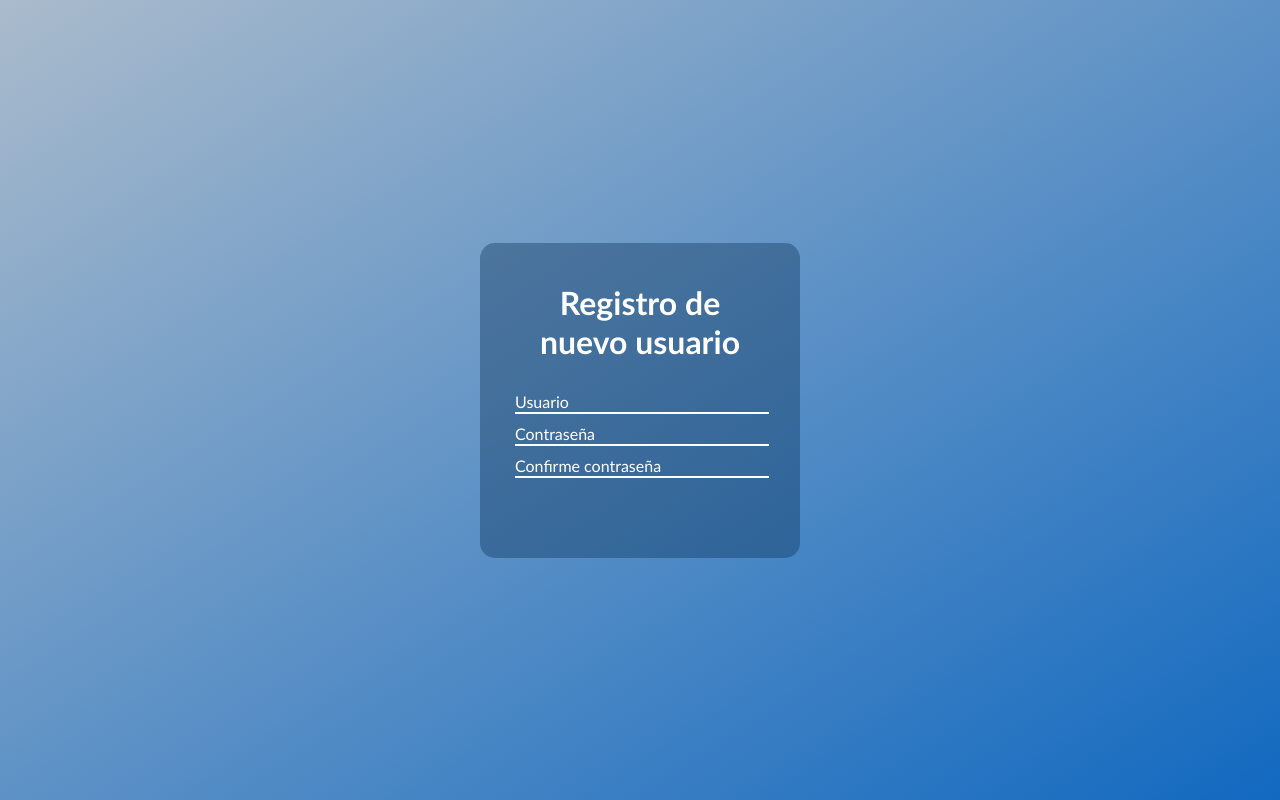
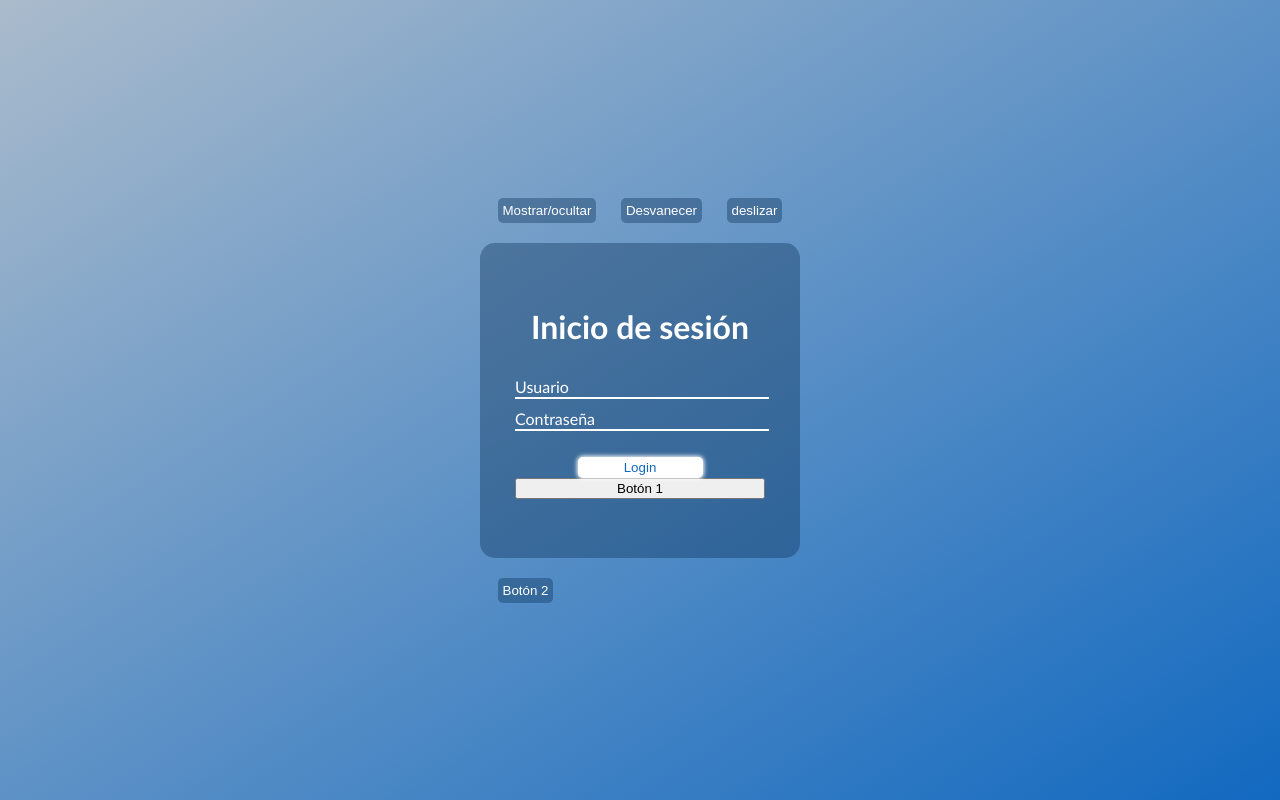
Before and after one commit to SantigoKid/curso-desarrollo-web, a PHP site: page / in a window 1280 px wide. Run offline with PHP 8.4, Linux system fonts and the light colour scheme.

Commit message:
clase lunes 20

```diff
--- a/backend/repasojs/index.html
+++ b/backend/repasojs/index.html
@@ -16,7 +16,15 @@
 </head>
 
 <body>
-    <div class="container">
+
+    <div class="divBtn">
+        <button id="btnShow">Mostrar/ocultar</button>
+        <button id="btnFade">Desvanecer</button>
+        <button id="btnSlide">deslizar</button>
+    </div>
+
+    <div class="big-container">
+        <div class="container signup">
             <h1>Registro de nuevo usuario</h1>
             <form action="">
                 <div>
@@ -38,6 +46,35 @@
                     <input type="submit" value="Registrarse" disabled>
                 </div>
             </form>
+            <button class="cambiar cambioForm">Botón 1</button>
+        </div>
+        <div class="container login">
+            <h1>Inicio de sesión</h1>
+            <form action="">
+                <div>
+                    <input type="text" name="user" required>
+                    <label for="">Usuario</label>
+                </div>
+
+                <div>
+                    <input class="pass" type="text" name="pass" required>
+                    <label for="">Contraseña</label>
+                </div>
+
+
+                <div>
+                    <input type="submit" value="Login">
+                </div>
+
+
+            </form>
+            <button class="cambiar cambioForm">Botón 1</button>
+        </div>
+    </div>
+
+    <div class="divBtn">
+
+        <button class="cambiar">Botón 2</button>
     </div>
 
 </body>
--- a/backend/repasojs/script.js
+++ b/backend/repasojs/script.js
@@ -1,5 +1,5 @@
 $(document).ready(function () {
-    $('input.pass').on('keyup  ', function() {
+    $('input.pass').on('keyup  ', function () {
         // quiero comparar los valores de los inputs
         valor1 = $('input[name="pass"]').val();
         valor2 = $('input[name="confirm"]').val();
@@ -7,15 +7,52 @@
         $('input[type="submit"]').attr('disabled', true);
 
         // Sólo se ejecutara cuando los inputs tengan la misma longitud
-        if(valor1.length == valor2.length) {
+        if (valor1.length == valor2.length) {
             if (valor == valor2) {
                 // Si los valores coinciden
 
                 // Activamos el botón de registro
                 $('input[type="submit"').removeAttr('disabled');
 
-            }else alert('las contraseñas no coinciden');
+            } else
+                alert('las contraseñas no coinciden');
 
         }
     })
+
+    $('#btnShow').click(function () {
+        $('.container').toggle();
+    });
+
+    $('#btnFade').click(function () {
+        $('.container').fadeToggle();
+    });
+
+    $('#btnSlide').click(function () {
+        $('.container').slideToggle(1500);
+    });
+
+    // $('.cambiar').click(function () {
+    //     $('.cambiar').slideToggle();
+    //  });
+
+    let contador = 0;
+    let pos = 'login';
+    $('.cambioForm').click(function () {
+        if (contador < 1 || pos == 'login') {
+            $('.login').slideToggle(300, function () {
+                $('.signup').slideToggle(300);
+              });
+              contador++;
+              pos = 'signup';
+        } else {
+            $('.signup').slideToggle(300, function () {
+                $('.login').slideToggle(300);
+              });
+              contador--;
+              pos = 'login';
+        }
+
+        // $('.container').slideToggle(700);
+    });
 });
--- a/backend/repasojs/style.css
+++ b/backend/repasojs/style.css
@@ -4,23 +4,61 @@
     height: 100vh;
     width: 100vw;
     margin: 0;
+
     display: flex;
     justify-content: center;
     align-items: center;
+    flex-direction: column;
     font-family: 'Trebuchet MS', 'Lucida Sans Unicode', 'Lucida Grande', 'Lucida Sans', Arial, sans-serif
 }
-div.container {
+
+div.divBtn {
+    display: flex;
+    justify-content: space-between;
+
+    width: 285px;
+    margin: 20px;
+}
+
+.divBtn button {
+    background-color: #072d535e;
+    color: white;
+    border-radius: 5px;
+    border: none;
+    transition: all .5s;
+    padding: 5px;
+}
+
+.divBtn button:hover {
+    box-shadow: inset 0 0 2px 2px white;
+    cursor: pointer;
+}
+
+div.big-container {
     background-color: #072d535e;
     height: 300px;
     width: 250px;
     border-radius: 15px;
     color: white;
+
     display: flex;
     justify-content: center;
     flex-direction: column;
+
     padding: 0 35px;
     padding-bottom: 15px;
 }
+
+div.container {
+    display: flex;
+    justify-content: center;
+    flex-direction: column;
+}
+
+.container.signup {
+    display: none;
+}
+
 h1 {
     text-align: center;
 }
@@ -82,6 +120,6 @@
 
 /* Eliminar el efecto interno de los navegadores */
 input:focus {
-    transition: all 1000000000s;
+    /* transition: all 1000000000s; */
     /* transition: all 1000000000s; */
 }
```
Lines whose indentation alone changed are shown as unchanged.
